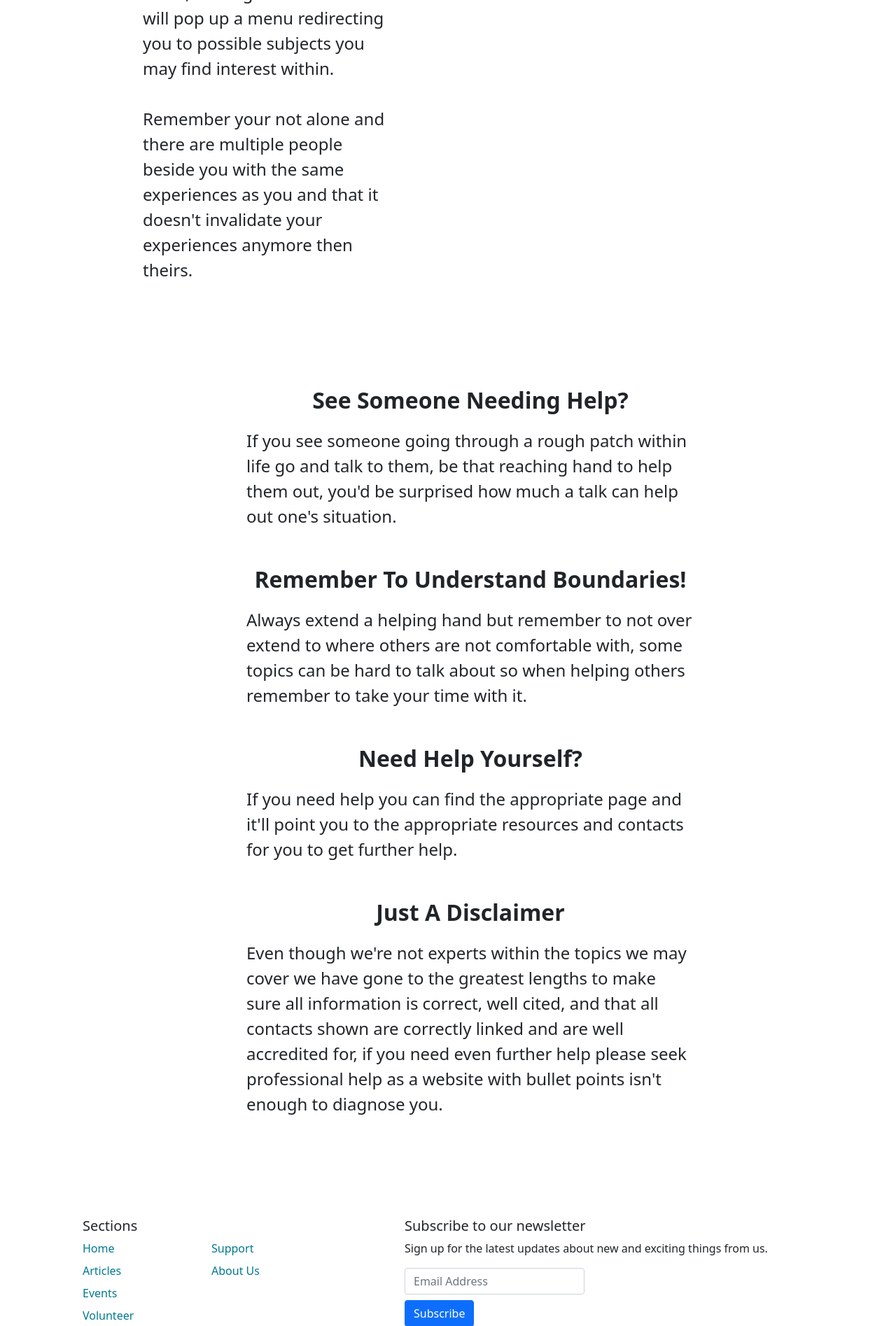
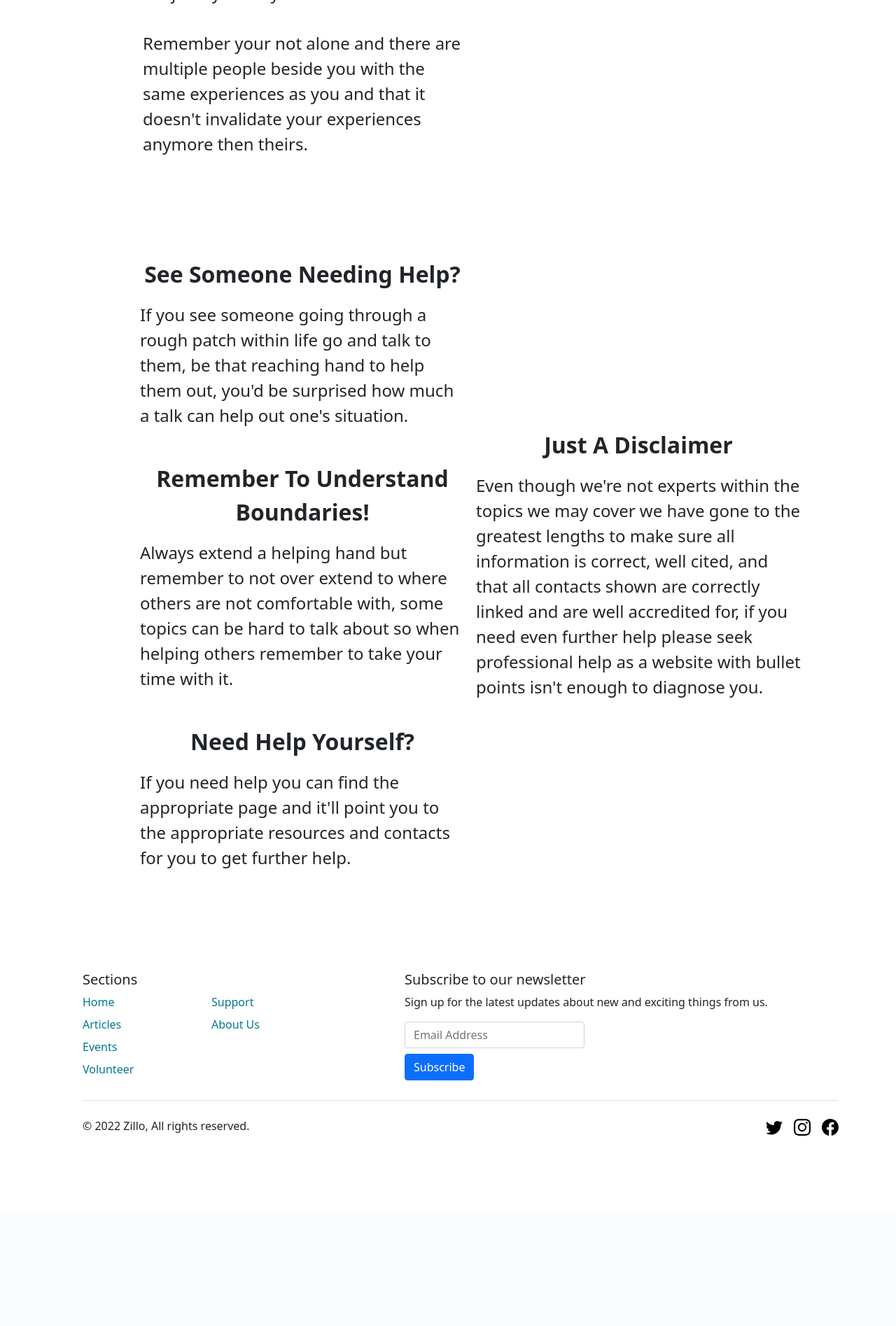
Before and after one commit to Solhex/ZilloSite, a Flask app: page /support/support-home in a window 1280 px wide. Shown: the part 1060-2955 px from the top of the page at 70% size. After the commit the page ends 2683 px from the top, so only its background shows below. Run offline with Flask 2, Linux system fonts and the light colour scheme; some libraries are stand-ins or nearby versions.

Commit message:
Added some css for better device compatability

```diff
--- a/website/static/css/general.css
+++ b/website/static/css/general.css
@@ -29,9 +29,22 @@ style priority **/
     background-position: center;
 }
 
+.cover-title {
+    font-size: 4rem;
+}
+
 @media only screen and (max-width: 992px) {
     .gridview-image-container {
         height: 32.5vw;
+    }
+    .cover-title {
+        font-size: 3rem;
+    }
+}
+
+@media only screen and (max-width: 768px) {
+    .cover-title {
+        font-size: 2rem;
     }
 }
 
--- a/website/static/css/iframe-media.css
+++ b/website/static/css/iframe-media.css
@@ -12,5 +12,12 @@
     }
 }
 
+@media only screen and (max-width: 576px) {
+    iframe {
+        width:250px;
+        height:150px;
+    }
+}
+
 /** these two media rules are solely used to resize iframes
 to more propperly fit on to screens when down sized **/
--- a/website/templates/base.html
+++ b/website/templates/base.html
@@ -91,7 +91,7 @@
           {% endblock %} <!-- Tells flask that the block to add content in has ended -->
         </div>
         <div class="position-absolute start-50 translate-middle px-2 bg-light" style="top:16rem; border-radius:3px"> <!-- position-absolute class sets the position to absolute start-50 sets the x measurement to 50% of the viewport's size in pixels, translate-middle gets half of the div's size and takes it off of start-50 to make the div in the center px-2 sets the padding of the div to 1rem * .5 bg-light justs sets the background-color and text-color to a light theme -->
-          <h1 style="font-size:4vw;"><b>{% block cover_text %}{% endblock %}</b></h1> <!-- uses a h1 tag with the font-size style to change the font size to 4vw which resizes with the viewport, the <b></b> tags just make the text bold, if i used the fw-bold class here it would change the font to bootstraps perfered font which is ok but it didnt feel pronounced enough for me -->
+          <h1 class="cover-title"><b>{% block cover_text %}{% endblock %}</b></h1> <!-- uses a h1 tag with the font-size style to change the font size to 4vw which resizes with the viewport, the <b></b> tags just make the text bold, if i used the fw-bold class here it would change the font to bootstraps perfered font which is ok but it didnt feel pronounced enough for me -->
         </div>
       </div>
     {% endif %} <!-- ends the if statement -->
--- a/website/templates/support/support-base.html
+++ b/website/templates/support/support-base.html
@@ -92,7 +92,7 @@
           {% endblock %} <!-- Tells flask that the block to add content in has ended -->
         </div>
         <div class="position-absolute start-50 translate-middle px-2 bg-light" style="top:16rem; border-radius:3px"> <!-- position-absolute class sets the position to absolute start-50 sets the x measurement to 50% of the viewport's size in pixels, translate-middle gets half of the div's size and takes it off of start-50 to make the div in the center px-2 sets the padding of the div to 1rem * .5 bg-light justs sets the background-color and text-color to a light theme -->
-          <h1 style="font-size:4vw;"><b>{% block cover_text %}{% endblock %}</b></h1> <!-- uses a h1 tag with the font-size style to change the font size to 4vw which resizes with the viewport, the <b></b> tags just make the text bold, if i used the fw-bold class here it would change the font to bootstraps perfered font which is ok but it didnt feel pronounced enough for me -->
+          <h1 class="cover-title"><b>{% block cover_text %}{% endblock %}</b></h1> <!-- uses a h1 tag with the font-size style to change the font size to 4vw which resizes with the viewport, the <b></b> tags just make the text bold, if i used the fw-bold class here it would change the font to bootstraps perfered font which is ok but it didnt feel pronounced enough for me -->
         </div>
       </div>
     {% endif %} <!-- ends the if statement -->
--- a/website/templates/support/support-home.html
+++ b/website/templates/support/support-home.html
@@ -13,7 +13,7 @@
   </div>
 
   <div class="row" style="margin: 0 10vw 0 10vw;">
-    <div class="col-lg">
+    <div class="col-lg-6">
       <div class="pb-5 lead fs-4">
         As a site for young people, we're also committed to helping and
         supplying as much resources as possible for anyone to reflect and
@@ -28,7 +28,7 @@
         your experiences anymore then theirs.
       </div>
     </div>
-    <div class="col-lg">
+    <div class="col-lg-6">
       <div class="text-center">
         <iframe
         width="560"
@@ -43,7 +43,7 @@
     </div>
   </div>
 
-  <div style="width:100%;">
+  <div>
     <hr class="mx-auto m-5" size="2px" style="width:50%;"></hr>
   </div>
 
@@ -53,7 +53,7 @@
       <div class="mb-3 fs-2 fw-bold text-center">
         See Someone Needing Help?
       </div>
-      <div class="pb-5 mx-auto lead fs-4" style="width:40rem;">
+      <div class="pb-5 mx-auto lead fs-4">
         If you see someone going through a rough patch within life
         go and talk to them, be that reaching hand to help them out,
         you'd be surprised how much a talk can help out one's situation.
@@ -61,7 +61,7 @@
       <div class="mb-3 fs-2 fw-bold text-center">
         Remember To Understand Boundaries!
       </div>
-      <div class="pb-5 mx-auto lead fs-4" style="width:40rem;">
+      <div class="pb-5 mx-auto lead fs-4">
         Always extend a helping hand but remember to not over extend to
         where others are not comfortable with, some topics can be hard
         to talk about so when helping others remember to take your time
@@ -70,7 +70,7 @@
       <div class="mb-3 fs-2 fw-bold text-center">
         Need Help Yourself?
       </div>
-      <div class="pb-5 mx-auto lead fs-4" style="width:40rem;">
+      <div class="pb-5 mx-auto lead fs-4">
         If you need help you can find the appropriate page and it'll
         point you to the appropriate resources and contacts for you to
         get further help.
@@ -83,7 +83,7 @@
       <div class="mb-3 fs-2 fw-bold text-center">
         Just A Disclaimer
       </div>
-      <div class="pb-5 mx-auto lead fs-4" style="width:40rem;">
+      <div class="pb-5 mx-auto lead fs-4">
         Even though we're not experts within the topics we may cover
         we have gone to the greatest lengths to make sure all
         information is correct, well cited, and that all contacts
```
